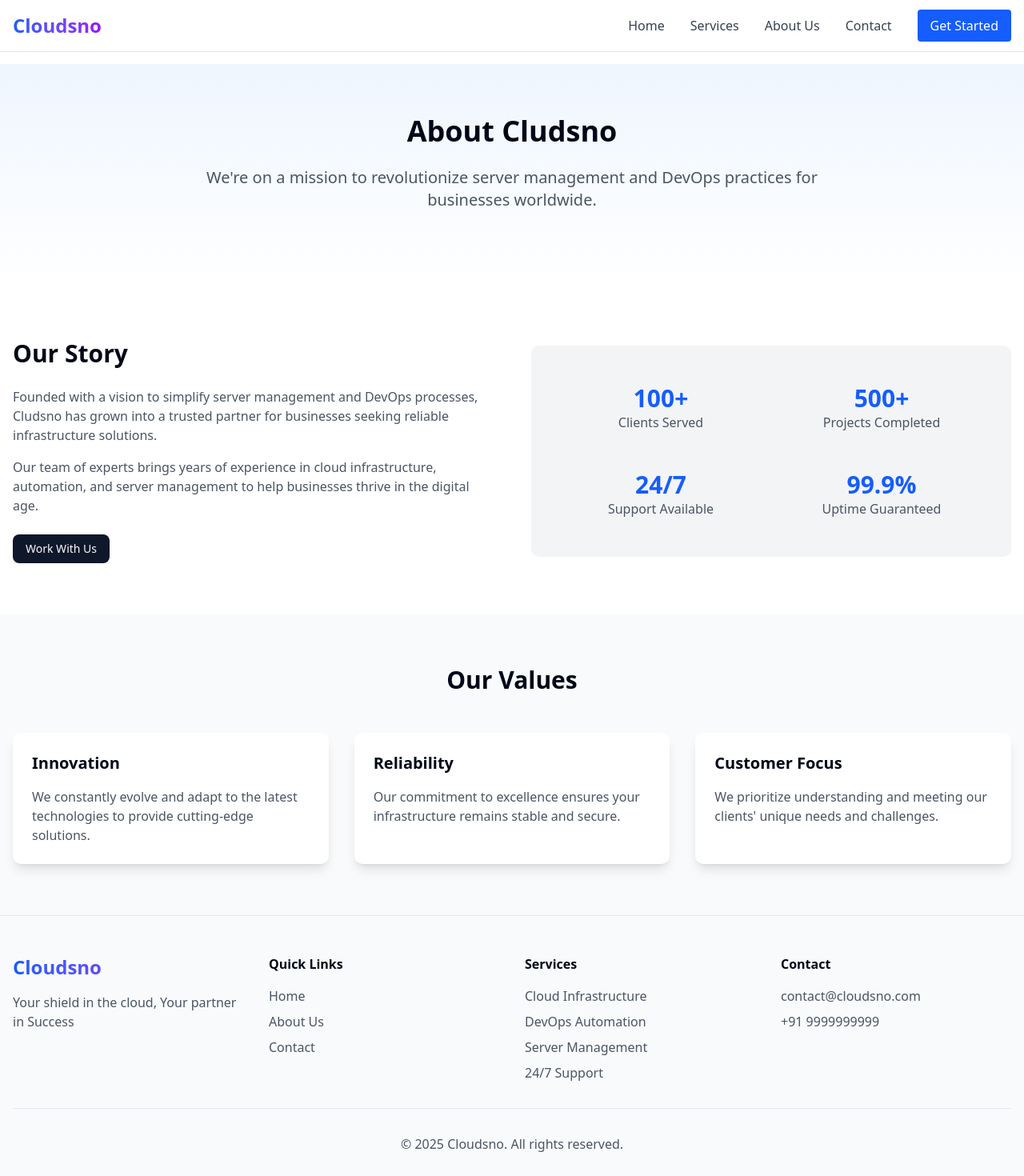
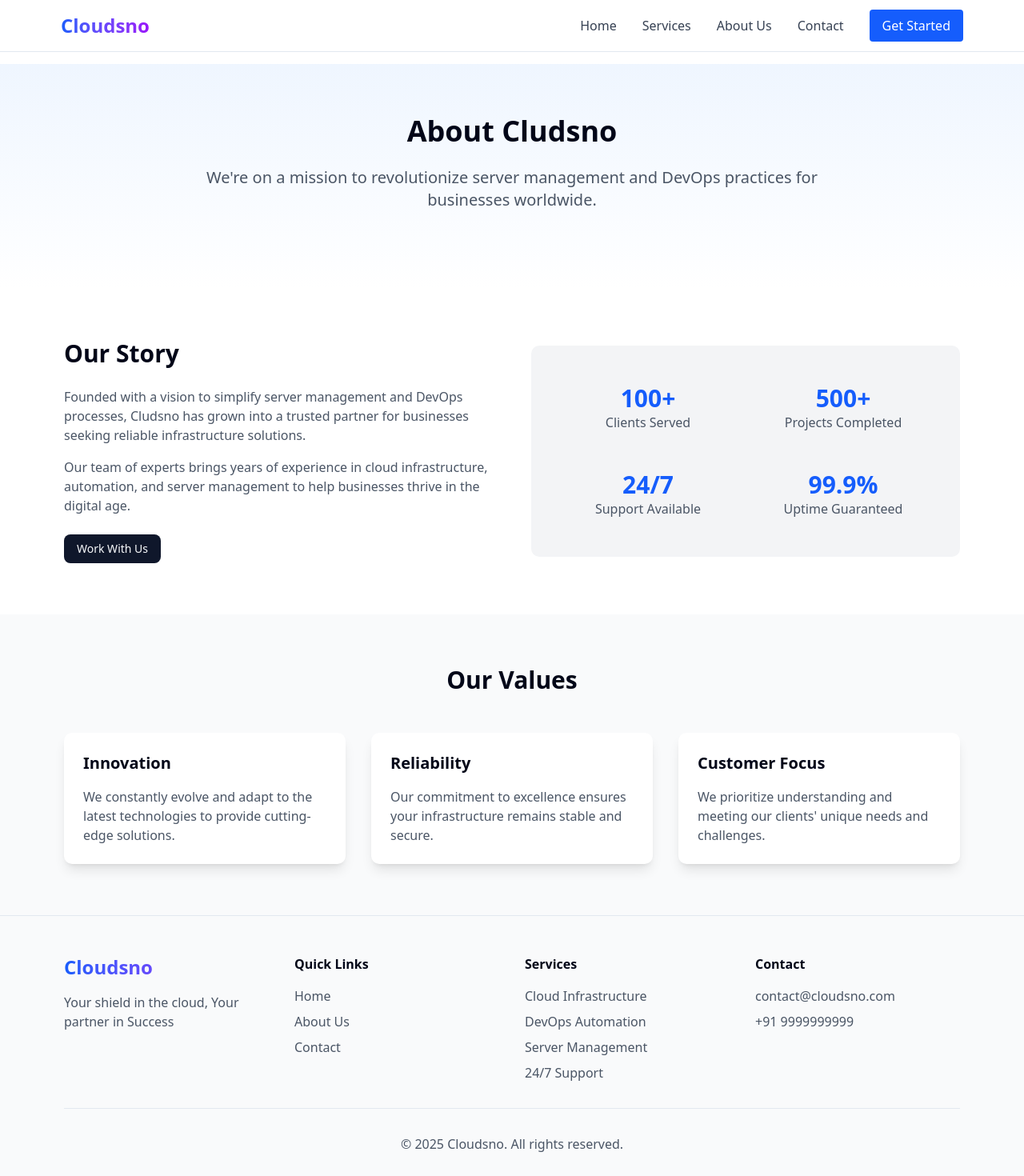
Before and after one commit to harshad8140/cloudsno, a Next.js app: page /about in a window 1280 px wide. Shown: the top 1470 px of the page at 80% size. Built offline with nearby package versions, Linux system fonts and the light colour scheme.

Commit message:
update code

```diff
--- a/src/app/about/page.tsx
+++ b/src/app/about/page.tsx
@@ -35,7 +35,7 @@ const About = () => {
             </section>
 
             {/* Our Story Section */}
-            <section className="py-16 bg-white">
+            <section className="px-16 py-16 bg-white">
                 <div className="container mx-auto px-4">
                     <div className="grid grid-cols-1 md:grid-cols-2 gap-12 items-center">
                         <div>
@@ -79,7 +79,7 @@ const About = () => {
             </section>
 
             {/* Values Section */}
-            <section className="py-16 bg-gray-50">
+            <section className="px-16 py-16 bg-gray-50">
                 <div className="container mx-auto px-4">
                     <h2 className="text-3xl font-bold text-center mb-12">Our Values</h2>
                     <div className="grid grid-cols-1 md:grid-cols-3 gap-8">
--- a/src/app/contact/page.tsx
+++ b/src/app/contact/page.tsx
@@ -19,7 +19,7 @@ const Contact = () => {
             </section>
 
             {/* Contact Form Section */}
-            <section className="py-16">
+            <section className="px-16 py-16">
                 <div className="container mx-auto px-4">
                     <div className="grid grid-cols-1 md:grid-cols-2 gap-12">
                         <div>
--- a/src/app/page.tsx
+++ b/src/app/page.tsx
@@ -209,7 +209,7 @@ export default function Home() {
       </section>
 
       {/* Services Section with Cards */}
-      <section className="py-16 bg-gray-50">
+      <section className="py-16 px-16 bg-gray-50">
         <div className="container mx-auto px-4">
           <h2 className="text-3xl font-bold text-center mb-12">Our Services</h2>
           <div className="grid grid-cols-1 md:grid-cols-3 gap-8">
@@ -269,7 +269,7 @@ export default function Home() {
       </section>
 
       {/* DevOps Features Section */}
-      <section className="py-16 bg-gradient-to-br from-gray-50 to-white">
+      <section className="py-16 px-16 bg-gradient-to-br from-gray-50 to-white">
         <div className="container mx-auto px-4">
           <h2 className="text-3xl font-bold text-center mb-12">Our DevOps Solutions</h2>
           <div className="grid grid-cols-1 md:grid-cols-2 lg:grid-cols-3 gap-8">
@@ -291,7 +291,7 @@ export default function Home() {
       </section>
 
       {/* Customer Reviews Section */}
-      <section className="py-16 bg-gradient-to-r from-blue-600 to-purple-600">
+      <section className="py-16 px-16 bg-gradient-to-r from-blue-600 to-purple-600">
         <div className="container mx-auto px-4">
           <h2 className="text-3xl font-bold text-center mb-12 text-white">What Our Clients Say</h2>
           <div className="grid grid-cols-1 md:grid-cols-2 lg:grid-cols-3 gap-8">
@@ -324,8 +324,21 @@ export default function Home() {
         </div>
       </section>
 
+      {/* Enhanced Call to Action Section */}
+      <section className="py-20 bg-gradient-to-r from-blue-600 to-purple-600 text-white">
+        <div className="container mx-auto px-4 text-center">
+          <h2 className="text-3xl md:text-4xl font-bold mb-6">Ready to Transform Your Infrastructure?</h2>
+          <p className="text-xl text-white/90 mb-8 max-w-2xl mx-auto">
+            Get started with our DevOps solutions today and experience the difference of modern infrastructure management.
+          </p>
+          <Button size="lg" variant="secondary" className="bg-white text-blue-600 hover:bg-white/70 animate-bounce" asChild>
+            <Link href="/contact">Get Started Now</Link>
+          </Button>
+        </div>
+      </section>
+
       {/* Why Choose Us Section */}
-      <section className="py-16">
+      <section className="py-16 px-16">
         <div className="container mx-auto px-4">
           <h2 className="text-3xl font-bold text-center mb-12">Why Choose Cludsno</h2>
           <div className="grid grid-cols-1 md:grid-cols-2 lg:grid-cols-4 gap-8">
--- a/src/app/services/page.tsx
+++ b/src/app/services/page.tsx
@@ -130,7 +130,7 @@ export default function ServicesPage() {
             </section>
 
             {/* Services Section */}
-            <section className="py-20 bg-gradient-to-b from-gray-50 to-white">
+            <section className="py-20 px-16 bg-gradient-to-b from-gray-50 to-white">
                 <div className="container mx-auto px-4">
                     <div className="grid grid-cols-1 md:grid-cols-2 lg:grid-cols-2 gap-8">
                         {detailedServices.map((service, index) => (
@@ -169,7 +169,7 @@ export default function ServicesPage() {
             </section>
 
             {/* Benefits Section */}
-            <section className="py-20 bg-gradient-to-br from-blue-50 to-purple-50">
+            <section className="px-16 py-20 bg-gradient-to-br from-blue-50 to-purple-50">
                 <div className="container mx-auto px-4">
                     <div className="text-center mb-16">
                         <h2 className="text-3xl font-bold mb-4">Why Choose Our DevOps Services?</h2>
--- a/src/components/Footer.tsx
+++ b/src/components/Footer.tsx
@@ -2,7 +2,7 @@ import Link from 'next/link';
 
 const Footer = () => {
     return (
-        <footer className="bg-gray-50 border-t">
+        <footer className="px-16 bg-gray-50 border-t">
             <div className="container mx-auto px-4 py-12">
                 <div className="grid grid-cols-1 md:grid-cols-4 gap-8">
                     <div className="space-y-4">
--- a/src/components/Navbar.tsx
+++ b/src/components/Navbar.tsx
@@ -2,7 +2,7 @@ import Link from "next/link";
 
 const Navbar = () => {
     return (
-        <nav className="fixed top-0 w-full bg-white/80 backdrop-blur-md z-50 border-b">
+        <nav className="fixed top-0 w-full bg-white/80 backdrop-blur-md z-50 border-b px-15">
             <div className="container mx-auto px-4">
                 <div className="flex items-center justify-between h-16">
                     <Link href="/" className="flex items-center space-x-2">
```
